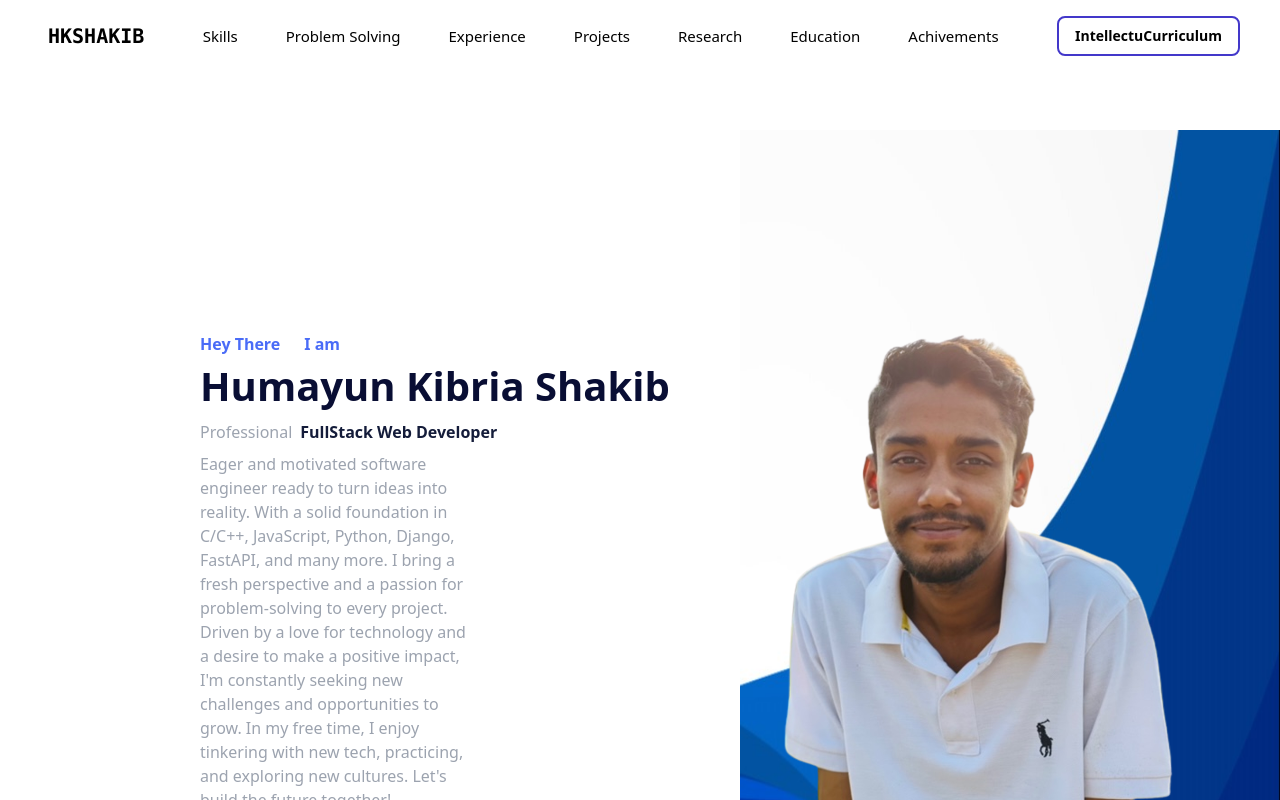
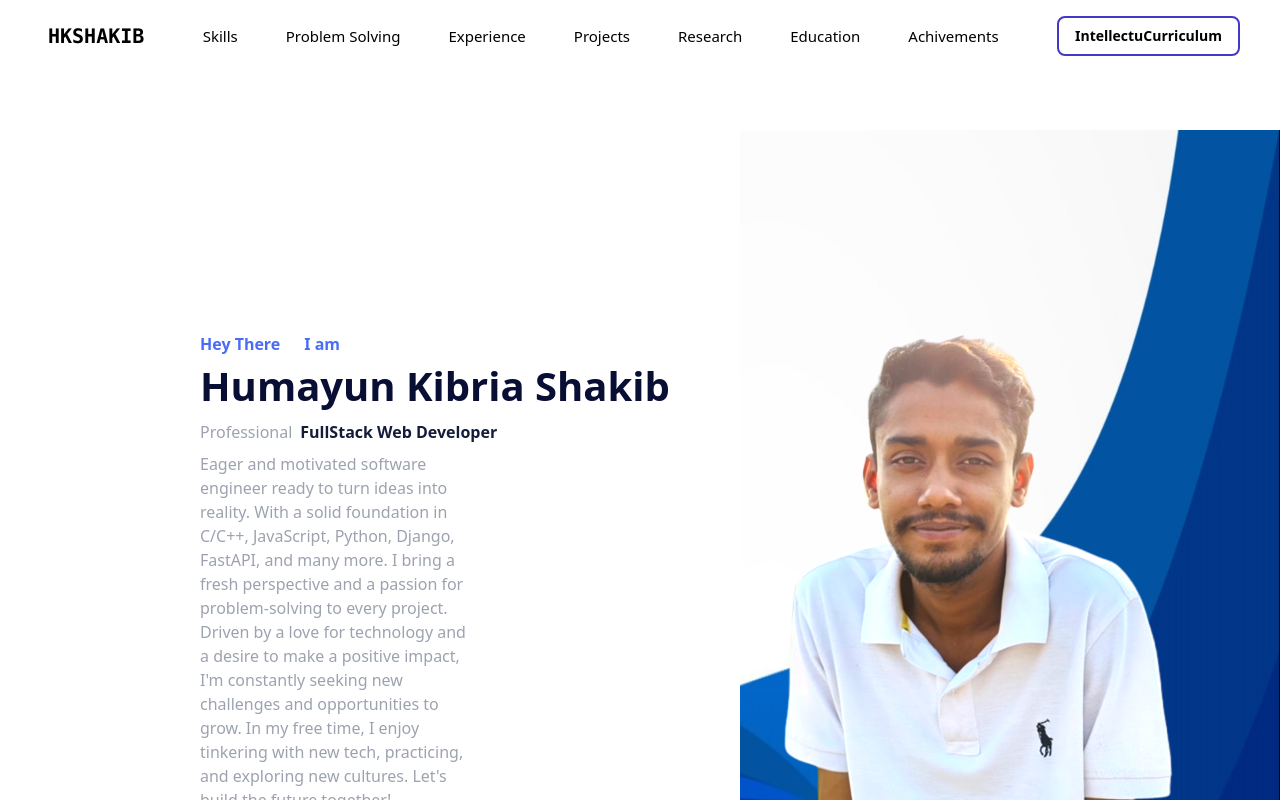
Before and after one commit to hkshakib/portfolio, a React (Create React App) app: page / in a window 1280 px wide. Shown: the top 800 px of the page. Built offline with nearby package versions, Linux system fonts and the light colour scheme; some icons are missing; what tailwindcss-font-inter would draw is missing.

Commit message:
feat: Increase Profile photo Brightness

```diff
--- a/src/pages/Home.jsx
+++ b/src/pages/Home.jsx
@@ -89,7 +89,7 @@ const Home = () => {
 
       <div className="flex flex-1 justify-end relative mt-16 lg:mt-0">
         <img
-          className="flex absolute max-w-[85%] md:top-[67px] top-[-70px] lg:top-[123px] left-0 right-[20px] bg-opacity-100"
+          className="flex absolute max-w-[85%] md:top-[67px] top-[-70px] lg:top-[123px] left-0 right-[20px] bg-opacity-100 brightness-125"
           src={Avatar}
           alt="Avatar"
         />
```
